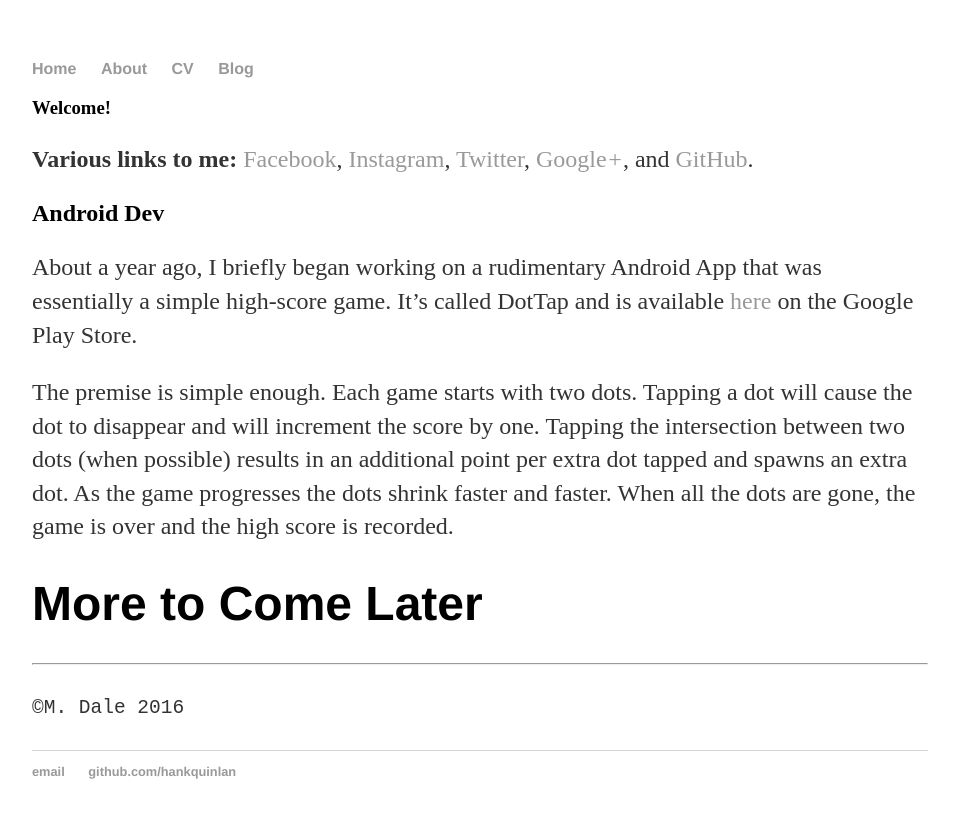
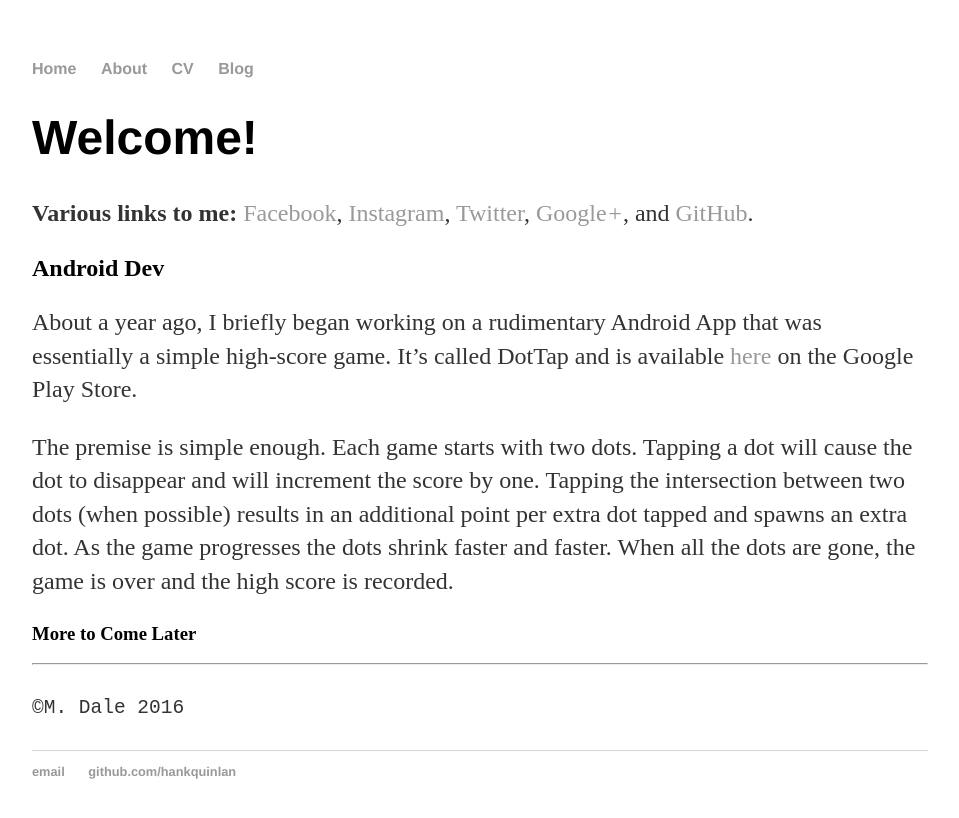
Before and after one commit to randomnessSlayer/randomnessslayer.dalewithit.github.io, a Jekyll site: the page built from index.md, in a window 1280 px wide. Shown: the top 818 px of the page, without its empty margins (160-1119 px from the left). Built offline with Jekyll 4.4.1, drawn with Linux system fonts in a browser that asks for light colours.

```diff
--- a/index.md
+++ b/index.md
@@ -3,7 +3,7 @@ layout: default
 title: Maximilian Dale
 google_analytics: UA-73557121-1
 ---
-### Welcome!
+# Welcome!
 **Various links to me:** [Facebook](https://www.facebook.com/MaximilianDale), [Instagram](https://www.instagram.com/maxldale/), [Twitter](https://twitter.com/randomnesSlayer), [Google*+*](https://plus.google.com/+MaxlDale/posts), and [GitHub](https://github.com/randomnessSlayer).
 
 ## Android Dev
@@ -11,6 +11,6 @@ About a year ago, I briefly began working on a rudimentary Android App that was
 
 The premise is simple enough. Each game starts with two dots. Tapping a dot will cause the dot to disappear and will increment the score by one. Tapping the intersection between two dots \(when possible\) results in an additional point per extra dot tapped and spawns an extra dot. As the game progresses the dots shrink faster and faster. When all the dots are gone, the game is over and the high score is recorded.
 
-# More to Come Later
+### More to Come Later
 ___
 `©M. Dale 2016`
```
